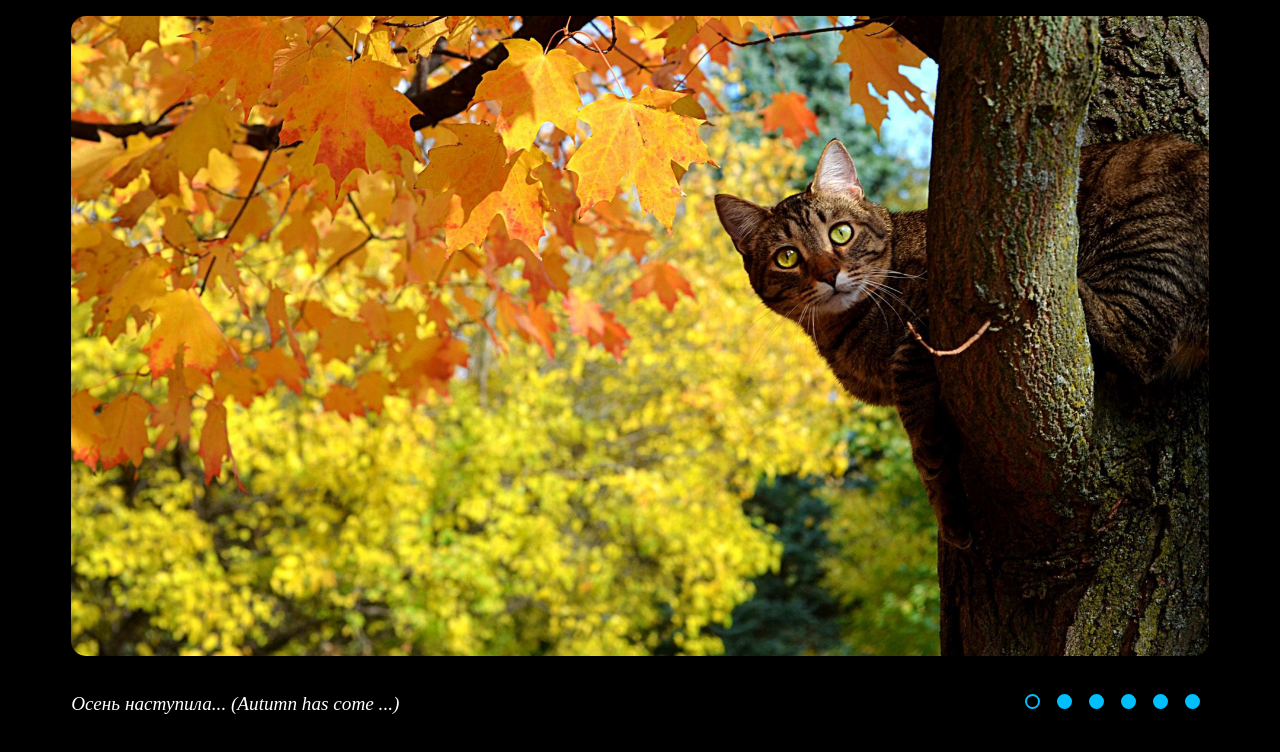
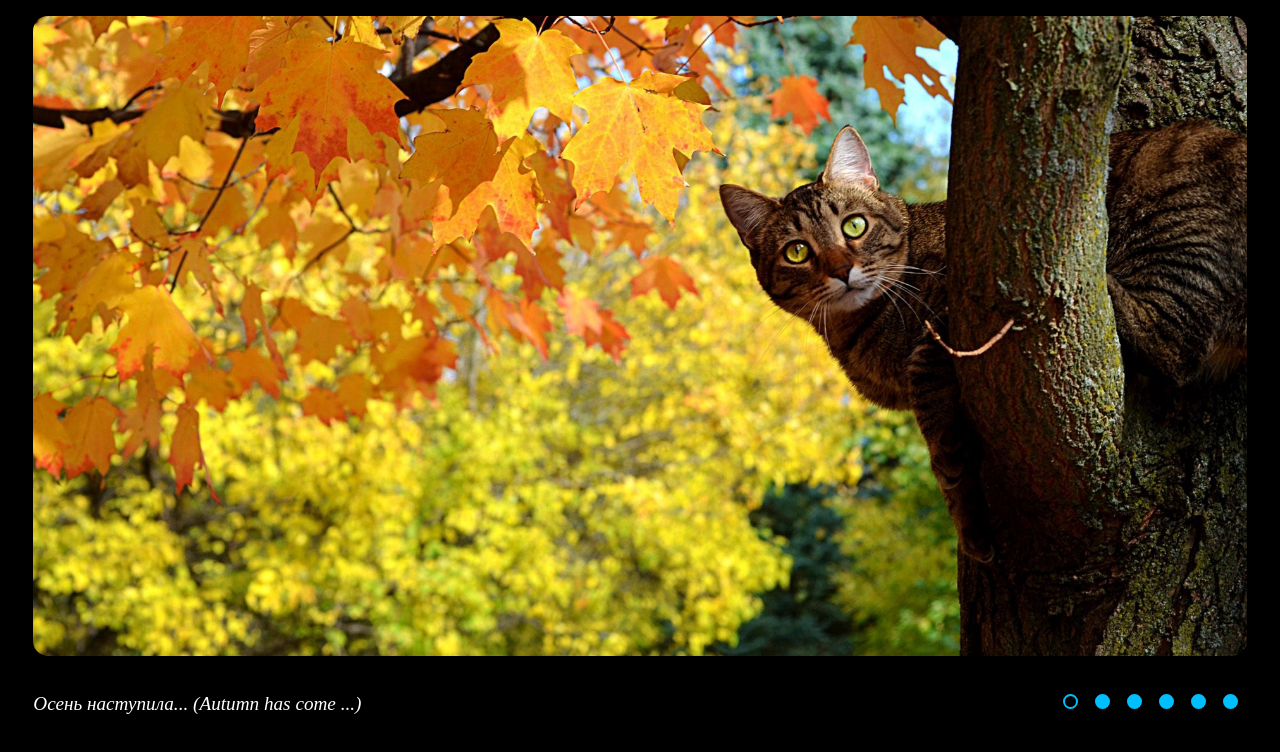
Before and after one commit to Martiniks/cssMemSlider, a plain HTML site: page cssMemSlider/index.html in a window 1280 px wide. Drawn offline with Linux system fonts and the light colour scheme.

Commit message:
refactor: remove all commented code  (San, Oct 17, 2021 16:15:00)

```diff
--- a/cssMemSlider/css/style.css
+++ b/cssMemSlider/css/style.css
@@ -3,7 +3,7 @@ body {
 }
 
 main {
-    width: 90%;
+    width: 96%;
     margin: 2vh auto;
     max-width: 1920px;
 }
@@ -64,7 +64,6 @@ label {
     width: 30px;
     height: 30px;
     cursor: pointer;
-    /*border: dashed 1px white;*/
 }
 
 .circle {
@@ -92,7 +91,6 @@ label:hover .circle {
 #slide6:checked ~ .container label:nth-of-type(6) .circle {
     background-color: black;
 }
-
 
 /*Slide Text */
 
@@ -148,6 +146,8 @@ i {
     }
 }
 
+/*Mobil version*/
+
 @media (max-width: 720px) {
 
     i {
```
